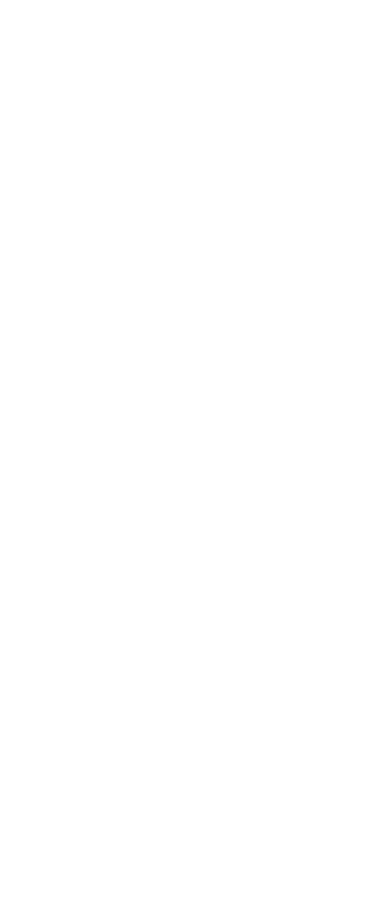
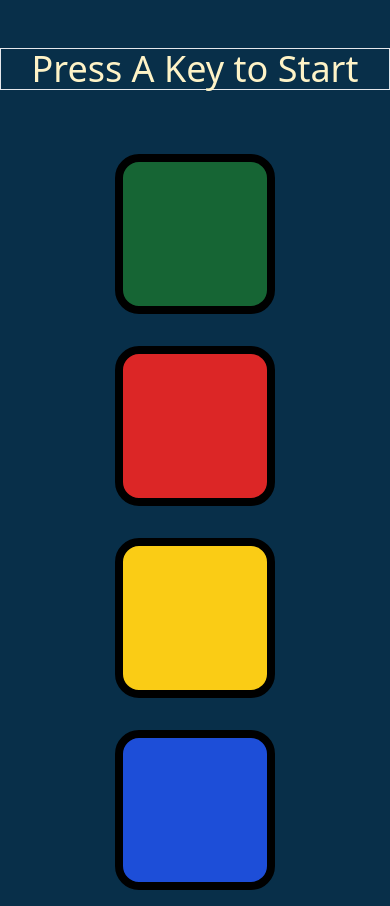
Before and after one commit to Fell0w-Sch0l4r/Simon-Game, a website: page index.html in a window 390 px wide. Before the commit the page ends 844 px from the top, so only its background shows below. Drawn offline with nearby package versions, Linux system fonts and the light colour scheme; files that its build step writes are made by us from their sources.

Commit message:
create basic mobile structure

```diff
--- a/index.html
+++ b/index.html
@@ -1,15 +1,55 @@
 <!DOCTYPE html>
 <html lang="en">
-<head>
-    <meta charset="UTF-8">
-    <meta name="viewport" content="width=device-width, initial-scale=1.0">
-    <title>Document</title>
+    <head>
+        <meta charset="UTF-8" />
+        <meta name="viewport" content="width=device-width, initial-scale=1.0" />
+        <title>Document</title>
 
-    <link rel="stylesheet" href="dist/output.css">
-</head>
-<body>
+        <link rel="preconnect" href="https://fonts.googleapis.com" />
+        <link rel="preconnect" href="https://fonts.gstatic.com" crossorigin />
+        <link
+            href="https://fonts.googleapis.com/css2?family=Press+Start+2P&display=swap"
+            rel="stylesheet"
+        />
 
+        <link rel="stylesheet" href="dist/output.css" />
+    </head>
+    <body class="bg-sky-950 text-center">
+        <h1
+            class="my-12 font-[Press Start 2P] text-amber-100 text-4xl border text-center"
+        >
+            Press A Key to Start
+        </h1>
 
-    <script src="src/js/app.js"></script>
-</body>
+        <div class="w-6/12 m-auto ">
+            <div class="h-96 flex flex-col items-center justify-around">
+                <div
+                    type="button"
+                    id="green"
+                    class="btn bg-green-800 size-40 rounded-3xl border-8 border-black"
+                ></div>
+
+                <div
+                    type="button"
+                    id="red"
+                    class="btn red bg-red-600 size-40 rounded-3xl border-8 border-black"
+                ></div>
+            </div>
+
+            <div class="h-96 flex flex-col items-center justify-around ">
+                <div
+                    type="button"
+                    id="yellow"
+                    class="btn bg-yellow-400 size-40 rounded-3xl border-8 border-black"
+                ></div>
+                <div
+                    type="button"
+                    id="blue"
+                    class="btn bg-blue-700 size-40 rounded-3xl border-8 border-black"
+                ></div>
+            </div>
+        </div>
+
+        <script src="src/js/app.js"></script>
+    </body>
 </html>
```
